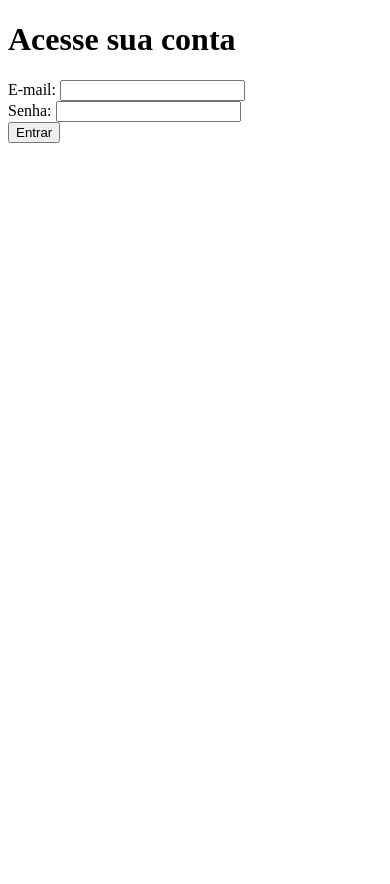
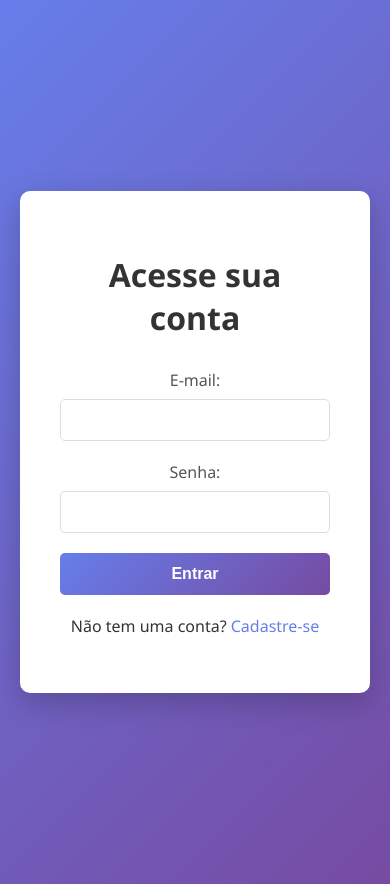
Before and after one commit to Nilton-Canto/CareerConnectAI, a Django app: page /api/users/login/ in a window 390 px wide. Before the commit the page ends 143 px from the top, so only its background shows below. Run offline with Django 5.2, Linux system fonts and the light colour scheme.

Commit message:
feat: melhora pÃ¡gina de login com JavaScript funcional
- Adiciona JavaScript assÃ­ncrono para envio de formulÃ¡rio

- Implementa feedback visual de sucesso/erro

- Adiciona loading state no botÃ£o de submit

- Melhora estilos com gradientes e responsividade

```diff
--- a/templates/login.html
+++ b/templates/login.html
@@ -1,33 +1,163 @@
+{% load static %}
 <!DOCTYPE html>
 <html lang="pt-BR">
 <head>
     <meta charset="UTF-8">
     <meta name="viewport" content="width=device-width, initial-scale=1.0">
     <title>Login - CareerConnectAI</title>
+    <link rel="stylesheet" href="{% static 'css/style.css' %}">
+    <style>
+        body {
+            font-family: 'Segoe UI', Tahoma, Geneva, Verdana, sans-serif;
+            background: linear-gradient(135deg, #667eea 0%, #764ba2 100%);
+            min-height: 100vh;
+            display: flex;
+            justify-content: center;
+            align-items: center;
+            margin: 0;
+            padding: 20px;
+        }
+        .container {
+            background: white;
+            padding: 40px;
+            border-radius: 10px;
+            box-shadow: 0 10px 30px rgba(0,0,0,0.2);
+            max-width: 400px;
+            width: 100%;
+        }
+        h1 {
+            text-align: center;
+            color: #333;
+            margin-bottom: 30px;
+        }
+        .form-group {
+            margin-bottom: 20px;
+        }
+        label {
+            display: block;
+            margin-bottom: 8px;
+            color: #555;
+            font-weight: 500;
+        }
+        input {
+            width: 100%;
+            padding: 12px;
+            border: 1px solid #ddd;
+            border-radius: 5px;
+            font-size: 14px;
+            box-sizing: border-box;
+        }
+        input:focus {
+            outline: none;
+            border-color: #667eea;
+        }
+        button {
+            width: 100%;
+            padding: 12px;
+            background: linear-gradient(135deg, #667eea 0%, #764ba2 100%);
+            color: white;
+            border: none;
+            border-radius: 5px;
+            font-size: 16px;
+            cursor: pointer;
+            font-weight: 600;
+        }
+        button:hover {
+            transform: translateY(-2px);
+            box-shadow: 0 5px 15px rgba(0,0,0,0.2);
+        }
+        button:disabled {
+            opacity: 0.6;
+            cursor: not-allowed;
+            transform: none;
+        }
+        .error {
+            color: #e74c3c;
+            font-size: 14px;
+            margin-top: 5px;
+        }
+        .success {
+            color: #27ae60;
+            font-size: 14px;
+            margin-top: 5px;
+        }
+        .cadastro-link {
+            text-align: center;
+            margin-top: 20px;
+        }
+        .cadastro-link a {
+            color: #667eea;
+            text-decoration: none;
+        }
+    </style>
 </head>
 <body>
-
-    <header>
+    <div class="container">
         <h1>Acesse sua conta</h1>
-    </header>
-
-    <main>
-        <form>
-            <div>
+        <form id="loginForm">
+            <div class="form-group">
                 <label for="email">E-mail:</label>
                 <input type="email" id="email" name="email" required>
             </div>
 
-            <div>
+            <div class="form-group">
                 <label for="password">Senha:</label>
                 <input type="password" id="password" name="password" required>
             </div>
 
-            <div>
-                <button type="submit">Entrar</button>
-            </div>
+            <div id="message"></div>
+
+            <button type="submit" id="submitBtn">Entrar</button>
         </form>
-    </main>
 
+        <div class="cadastro-link">
+            <p>Não tem uma conta? <a href="/api/users/cadastro/">Cadastre-se</a></p>
+        </div>
+    </div>
+
+    <script>
+        const form = document.getElementById('loginForm');
+        const messageDiv = document.getElementById('message');
+
+        form.addEventListener('submit', async (e) => {
+            e.preventDefault();
+
+            const submitBtn = document.getElementById('submitBtn');
+            submitBtn.disabled = true;
+            submitBtn.textContent = 'Entrando...';
+            messageDiv.innerHTML = '';
+
+            const formData = {
+                email: document.getElementById('email').value,
+                password: document.getElementById('password').value
+            };
+
+            try {
+                const response = await fetch('/api/users/api/login', {
+                    method: 'POST',
+                    headers: {
+                        'Content-Type': 'application/json',
+                    },
+                    body: JSON.stringify(formData)
+                });
+
+                const data = await response.json();
+
+                if (response.ok) {
+                    messageDiv.innerHTML = '<p class="success">' + data.message + '</p>';
+                    setTimeout(() => {
+                        window.location.href = '/api/users/dashboard/';
+                    }, 1000);
+                } else {
+                    messageDiv.innerHTML = '<p class="error">' + data.message + '</p>';
+                }
+            } catch (error) {
+                messageDiv.innerHTML = '<p class="error">Erro ao fazer login. Tente novamente.</p>';
+            } finally {
+                submitBtn.disabled = false;
+                submitBtn.textContent = 'Entrar';
+            }
+        });
+    </script>
 </body>
 </html>
```
